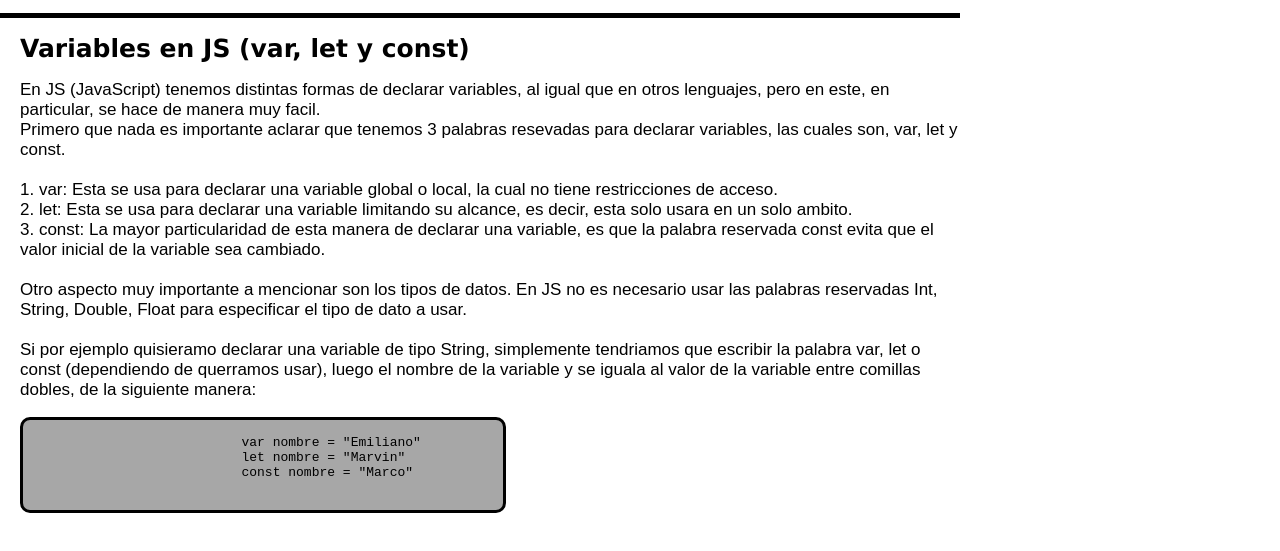
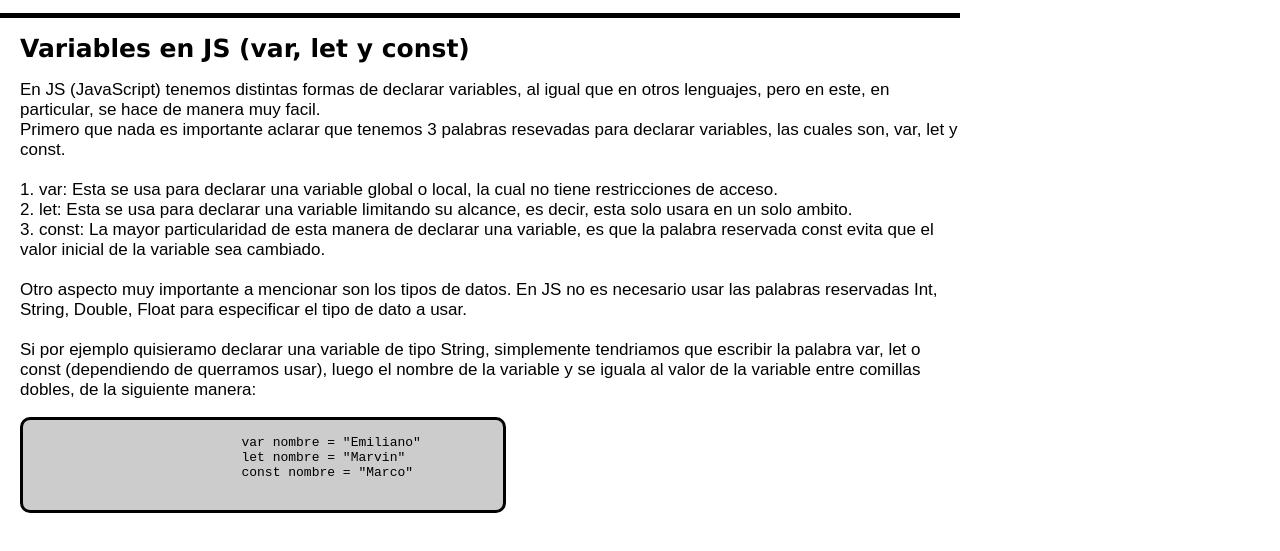
Before and after one commit to Ancoza/Blog-JS, a plain HTML site: page index.html in a window 1280 px wide. Shown: the part 159-710 px from the top of the page. Drawn offline with Linux system fonts and the light colour scheme; grey boxes are pictures that could not be loaded.

Commit message:
Version 1.4

```diff
--- a/estilos.css
+++ b/estilos.css
@@ -167,7 +167,7 @@ main {
 
 pre {
     width:50%;
-    background-color:rgb(167, 167, 167);
+    background-color:rgb(204, 204, 204);
     margin-left:20px;
     border:3px solid #000;
     border-radius:10px;
```
